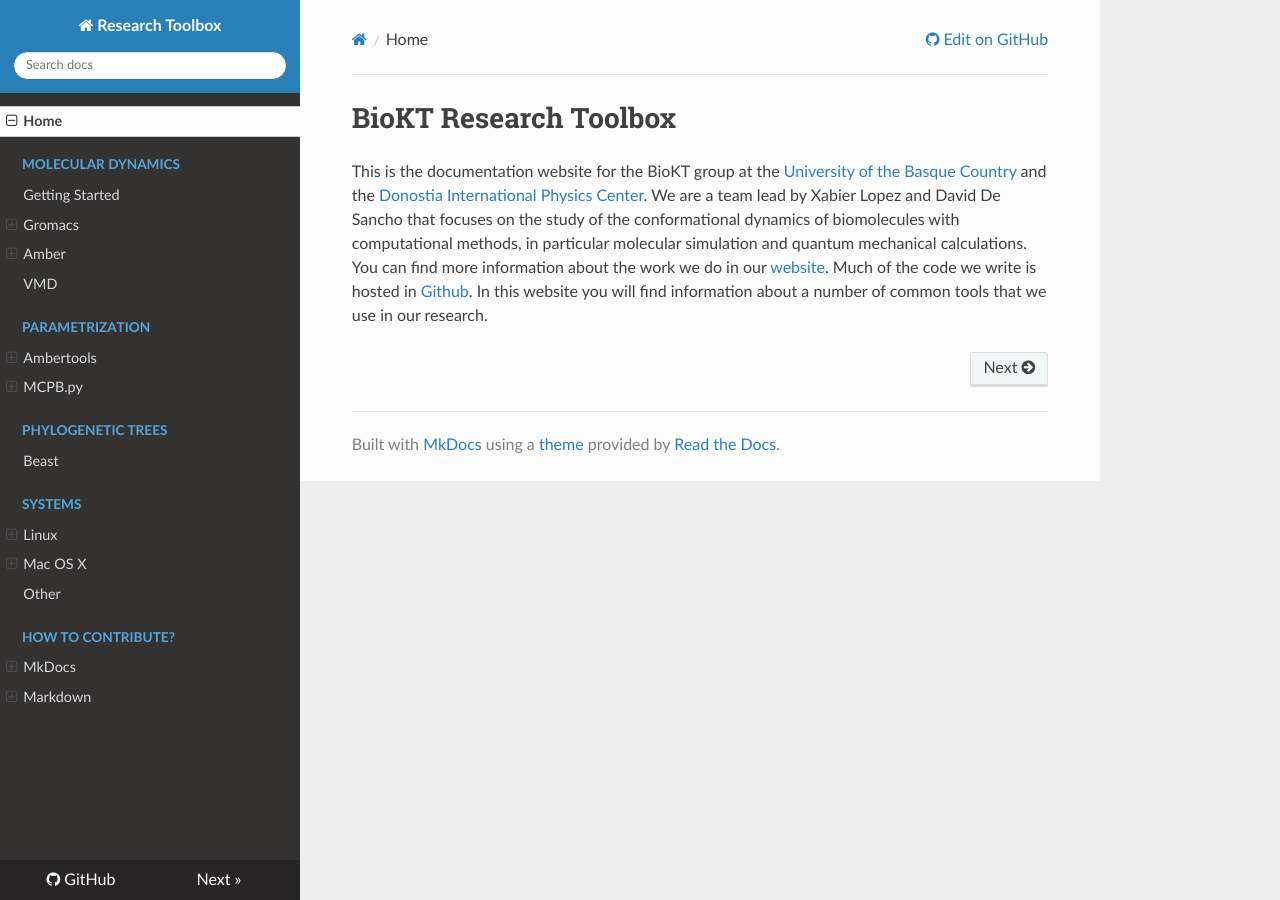
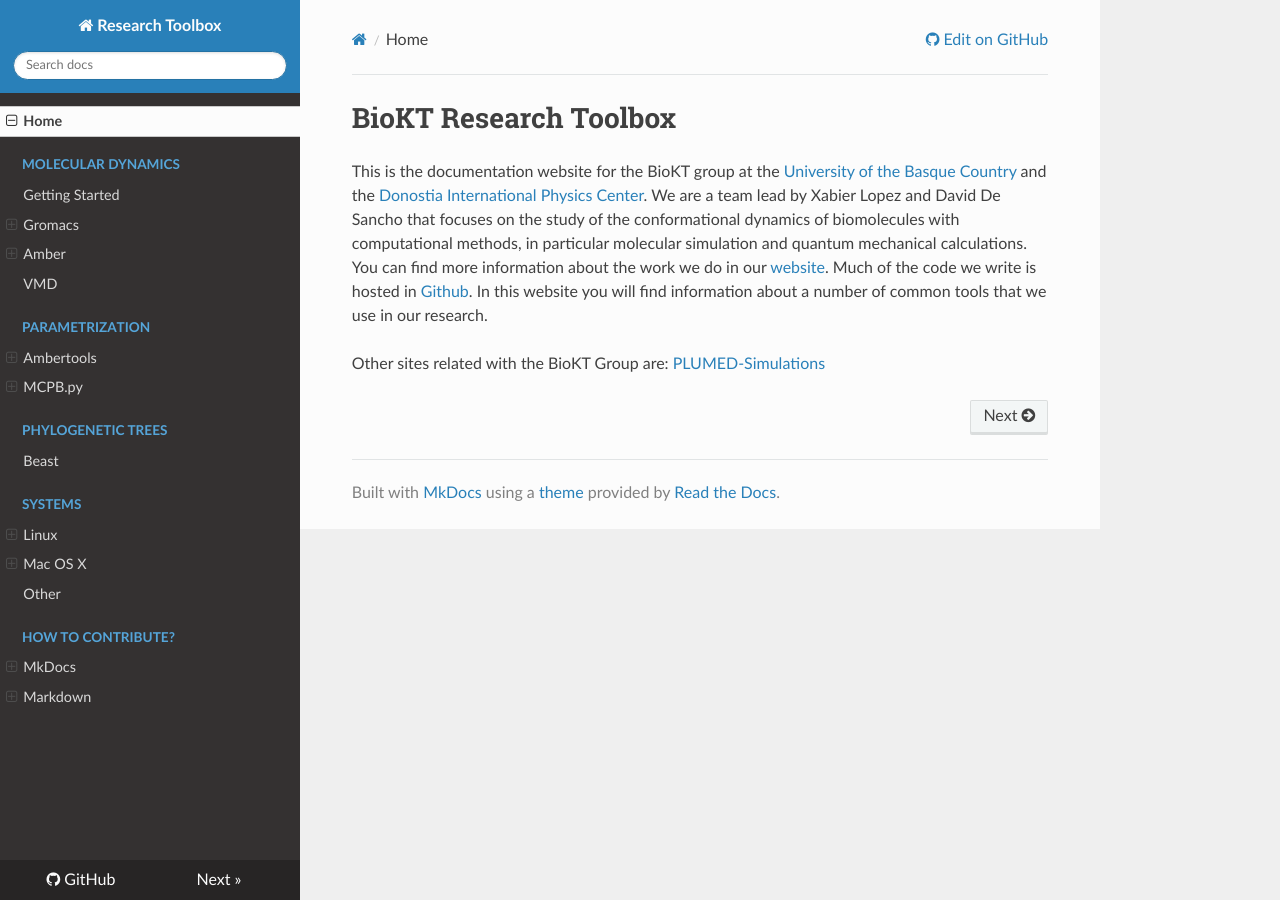
Before and after one commit to BioKT/ResDocs, an MkDocs documentation site: the page built from docs/index.md, in a window 1280 px wide. Built offline with MkDocs 1.6.1, drawn with Linux system fonts in a browser that asks for light colours; nearby versions of some CDN libraries.

Commit message:
Add BioKT Plumed link

```diff
--- a/docs/index.md
+++ b/docs/index.md
@@ -12,3 +12,6 @@ Much of the code we write is hosted in
 [Github](https://github.com/biokt).
 In this website you will find information about a number of
 common tools that we use in our research.
+
+Other sites related with the BioKT Group are:
+[PLUMED-Simulations](https://biokt.github.io/PLUMED-docs/)
```
